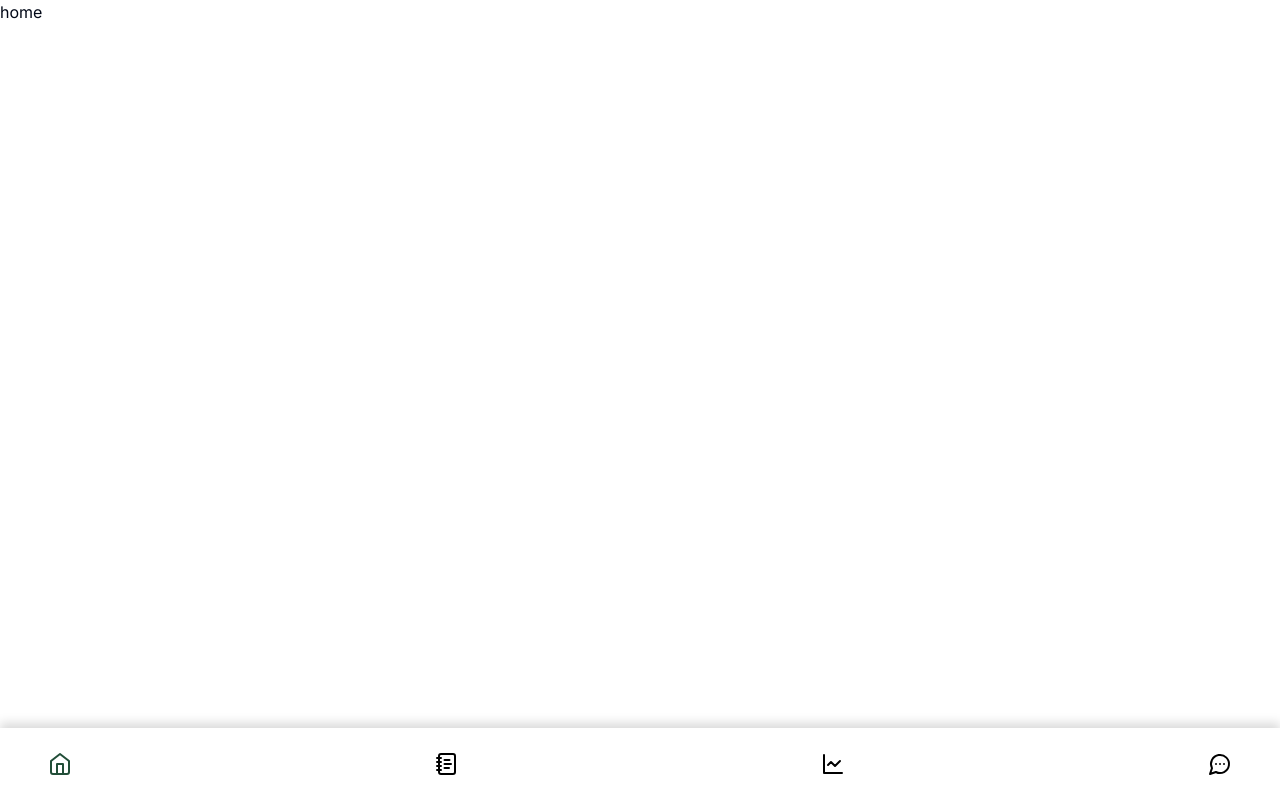
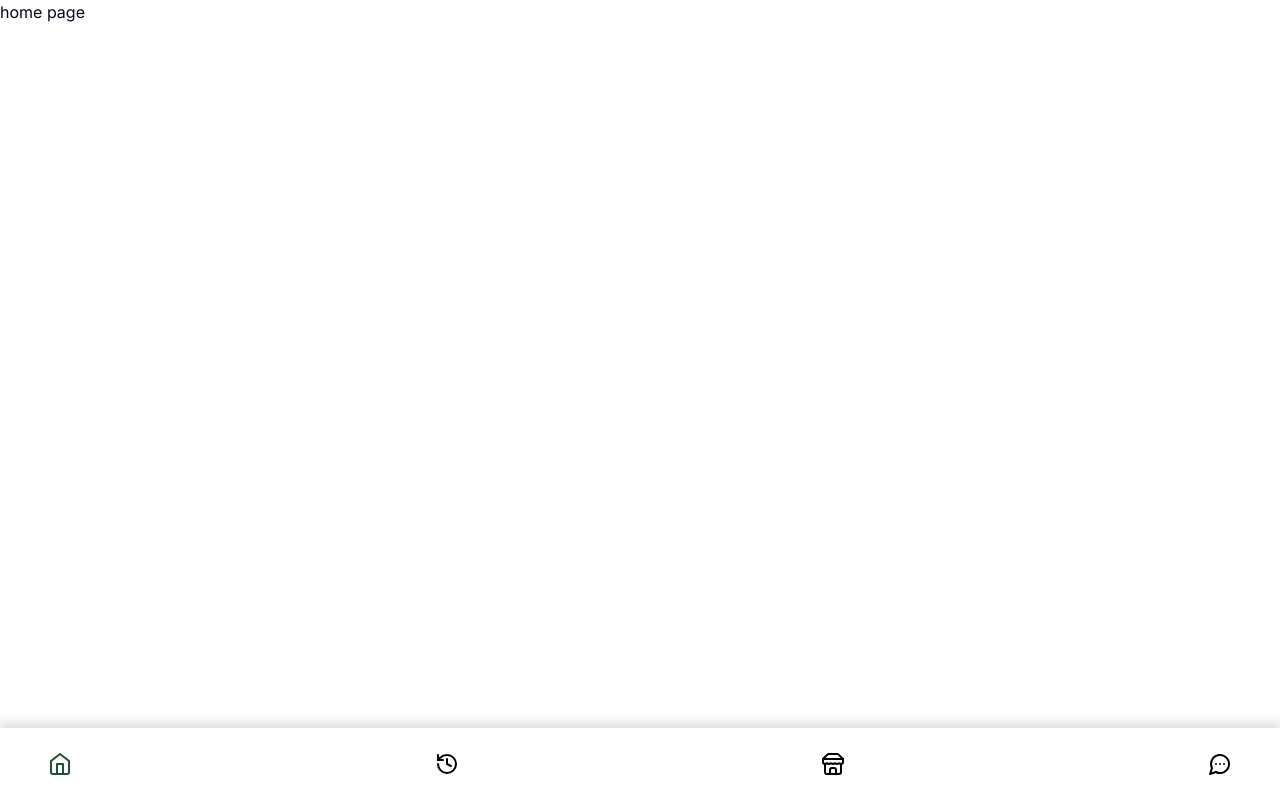
Before and after one commit to antonyjaison/leftover, a Next.js app: page / in a window 1280 px wide. Built offline with nearby package versions, Linux system fonts and the light colour scheme.

Commit message:
added navbar to layout

```diff
--- a/src/app/layout.js
+++ b/src/app/layout.js
@@ -16,7 +16,8 @@ export default function RootLayout({ children }) {
     <html lang="en">
       <body className={cn(inter.className, poppins.variable)}>
         <Navbar/>
-        {children}</body>
+        {children}
+        </body>
     </html>
   );
 }
--- a/src/app/page.js
+++ b/src/app/page.js
@@ -3,7 +3,7 @@ import Navbar from "@/components/navbar";
 export default function Home() {
   return (
     <main>
-      home
+      home page
     </main>
   );
 }
--- a/src/components/navbar.jsx
+++ b/src/components/navbar.jsx
@@ -1,6 +1,13 @@
 "use client";
 
-import { Home, NotebookText, LineChart, MessageCircleMore } from "lucide-react";
+import {
+  Home,
+  NotebookText,
+  LineChart,
+  MessageCircleMore,
+  History,
+  Store,
+} from "lucide-react";
 import Link from "next/link";
 import { usePathname } from "next/navigation";
 
@@ -20,14 +27,11 @@ const Navbar = () => {
         <Link href="/">
           <Home size={24} color={isActive("/") ? "#224E38" : "#000"} />
         </Link>
+        <Link href="/cart">
+          <History size={24} color={isActive("/cart") ? "#224E38" : "#000"} />
+        </Link>
         <Link href="/store">
-          <NotebookText
-            size={24}
-            color={isActive("/store") ? "#224E38" : "#000"}
-          />
-        </Link>
-        <Link href="/cart">
-          <LineChart size={24} color={isActive("/cart") ? "#224E38" : "#000"} />
+          <Store size={24} color={isActive("/store") ? "#224E38" : "#000"} />
         </Link>
         <Link href="/chat">
           <MessageCircleMore
```
